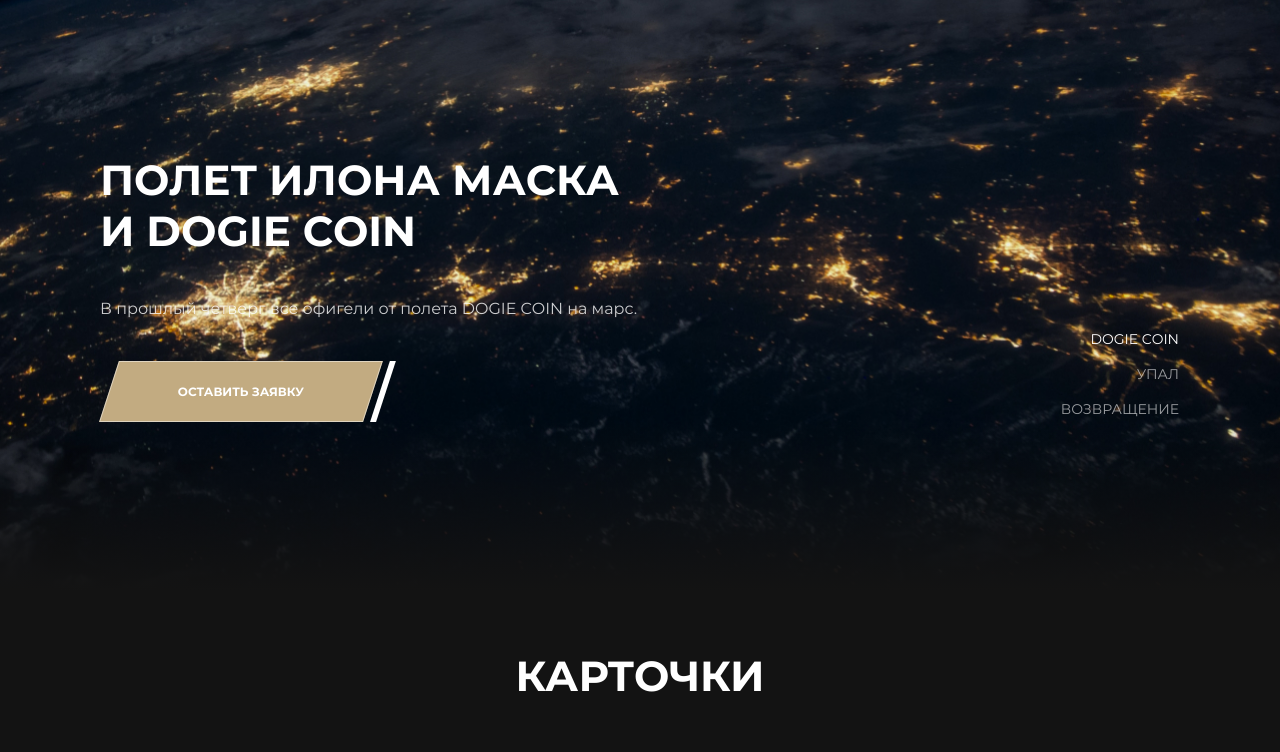
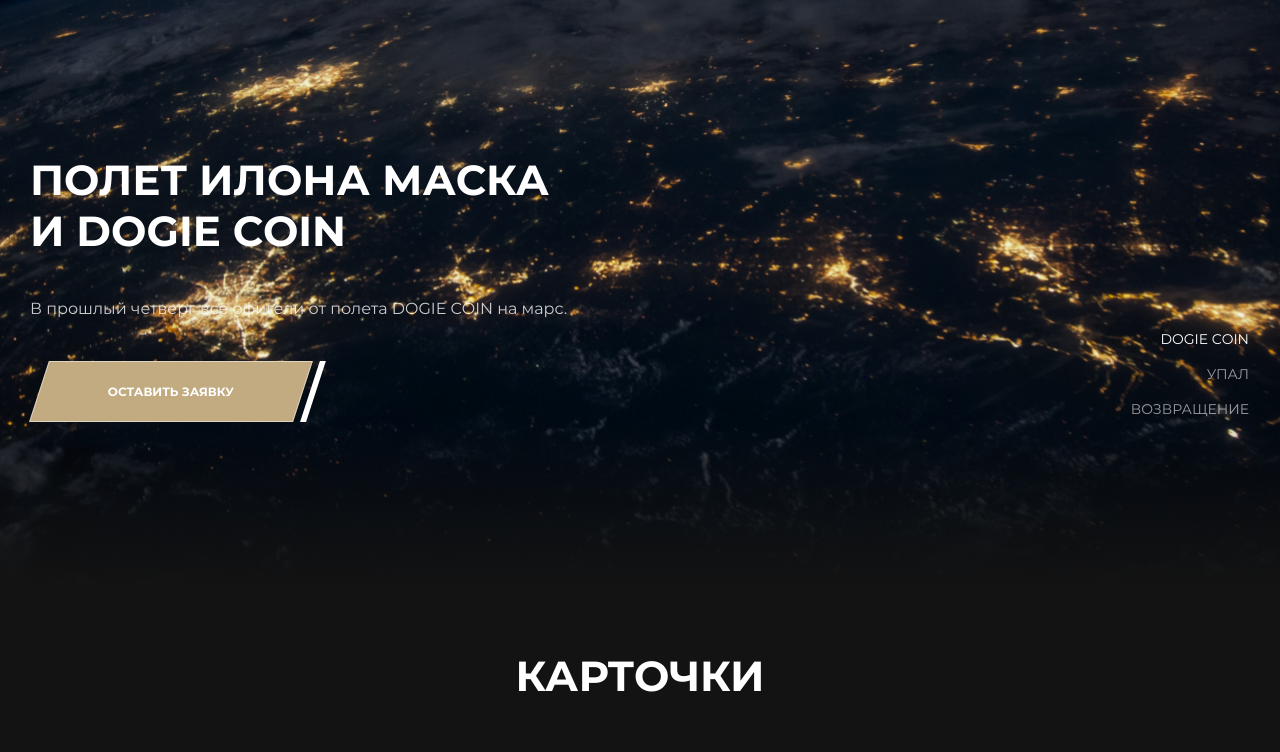
Before and after one commit to AntipovSergey/Magwai_Antipov, a website: page source/index.html in a window 1280 px wide. Shown: the part 561-1313 px from the top of the page. Drawn offline with nearby package versions, Linux system fonts and the light colour scheme; files that its build step writes are made by us from their sources; files whose address does not match are found by name.

Commit message:
Испраляет реализацию меню слайдера

```diff
--- a/source/index.html
+++ b/source/index.html
@@ -66,6 +66,7 @@
       <h1 class="visually-hidden">Сайт компании Magwai</h1>
       <section class="promo">
         <h2 class="visually-hidden">Пробо-блок сайта</h2>
+        <div class="promo__container">
           <ul class="promo__list">
             <li class="promo__item">
               <button class="promo__button btn-reset">Dogie coin</button>
@@ -77,8 +78,10 @@
               <button class="promo__button btn-reset">Возвращение</button>
             </li>
           </ul>
+        </div>
         <div class="promo__slide promo__slide--first">
           <div class="promo__content">
+            <div class="container">
               <h3>Полет Илона Маска <br>
                 и DOGIE COIN</h3>
               <p>В прошлый четверг все офигели от полета DOGIE COIN на марс.</p>
@@ -87,8 +90,10 @@
               </button>
             </div>
           </div>
+        </div>
         <div class="promo__slide promo__slide--second">
           <div class="promo__content">
+            <div class="container">
               <h3>DOGIE COIN <br> УПАЛ</h3>
               <p>Все в шоке, я потерял все деньги</p>
               <button class="promo__submit btn-reset btn" data-graph-path="modal" type="button">
@@ -96,14 +101,17 @@
               </button>
             </div>
           </div>
+        </div>
         <div class="promo__slide promo__slide--third">
           <div class="promo__content">
+            <div class="container">
               <h3>Эпическое возвращения <br>
                 на хаи</h3>
               <p>Все в шоке, я снова богат</p>
               <button class="promo__submit btn-reset btn" data-graph-path="modal" type="button">
                 <span>Оставить заявку</span>
               </button>
+            </div>
           </div>
         </div>
       </section>
--- a/source/scss/components/promo.scss
+++ b/source/scss/components/promo.scss
@@ -53,8 +53,17 @@
 
 .promo__content {
   position: relative;
-  padding-left: 100px;
-  padding-right: 100px;
+}
+
+.promo__container {
+  position: absolute;
+  left: 50%;
+  transform: translateX(-50%);
+  max-width: 1780px;
+  padding: 0 30px;
+  width: 100%;
+  height: 100%;
+  z-index: 50;
 }
 
 .promo__list {
@@ -64,7 +73,8 @@
   margin: 0;
   padding: 0;
   padding-bottom: 159px;
-  padding-right: 95px;
+  // padding-right: 95px;
+  padding-right: 25px;
   list-style: none;
   text-align: right;
   z-index: 50;
@@ -111,6 +121,7 @@
   padding-bottom: 22px;
   padding-right: 68px;
   padding-left: 68px;
+  z-index: 60;
 }
 
 .promo__submit span {
@@ -119,22 +130,12 @@
 }
 
 @include tablet {
-  .promo__content {
-    padding-left: 49px;
-    padding-right: 49px;
-  }
-
   .promo__list {
     padding-right: 49px;
   }
 }
 
 @include mobile {
-  .promo__content {
-    padding-left: 18px;
-    padding-right: 18px;
-  }
-
   .promo__list {
     top: 100px;
     padding-right: 18px;
```
Also changed, not shown: build/css/style.min.css, build/index.html, 1 other file. Lines whose indentation alone changed are shown as unchanged.
